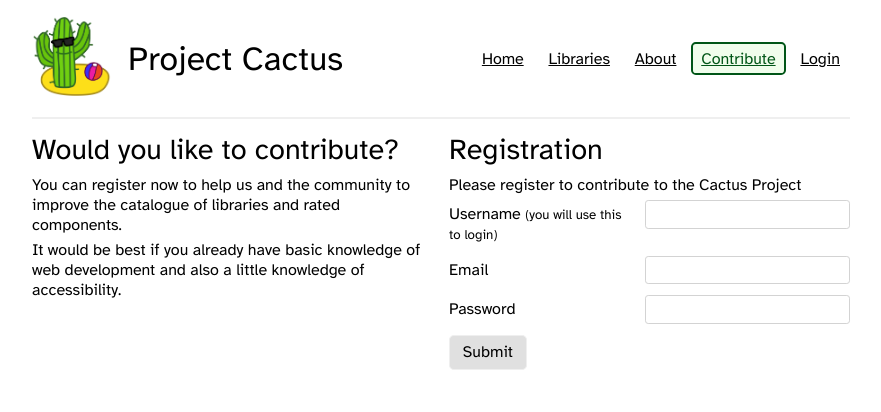
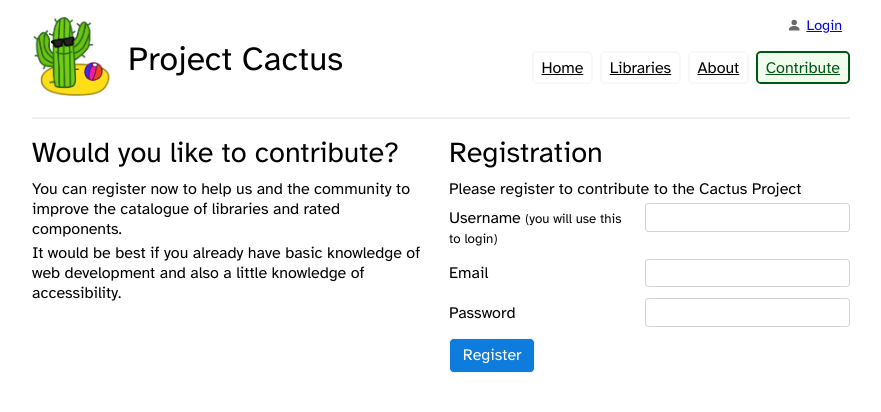
Before and after one commit to ost-fh/Cactus, a React (Create React App) app: page /contribute in a window 1280 px wide. Shown: the top 412 px of the page, without its empty margins (199-1080 px from the left). Built offline with nearby package versions, Linux system fonts and the light colour scheme.

Commit message:
improved loginstatus

```diff
--- a/src/layout/PublicLayout.tsx
+++ b/src/layout/PublicLayout.tsx
@@ -1,7 +1,7 @@
 import React, { useContext } from "react";
+import { BsFillPersonFill, BsPersonCircle } from "react-icons/bs";
 import { Link } from "react-router-dom";
 import { UserContext } from "../App";
-// import { FaSignOutAlt } from "react-icons/fa";
 import "./publiclayout.css";
 
 type PublicLayoutProps = {
@@ -15,18 +15,37 @@ const PublicLayout = ({ children, activeLink }: PublicLayoutProps) => {
   return (
     <div className='container'>
       <header className='page-header'>
-        <Link to={"/"}>
-          <img className='logo' alt='logo' src='/cactus_logo.png' />
+        <Link tabIndex={-1} title='Navigate to homepage' to={"/"}>
+          <img
+            className='logo'
+            alt='logo of project cactus'
+            src='/cactus_logo.png'
+          />
         </Link>
-        <Link to={"/"} className='page-header-title'>
+        <Link
+          title='Navigate to homepage'
+          to={"/"}
+          className='page-header-title'
+        >
           <h1>Project Cactus</h1>
         </Link>
         <div className='page-header-group'>
-          {userData?.token && (
-            <div className='page-header-user'>
-              Logged in as {userData.username}
-            </div>
-          )}
+          <div className='page-header-user'>
+            {userData?.token ? (
+              <>
+                <BsFillPersonFill /> Logged in as {userData.username}
+                {" - "}
+                <Link to='/logout'>Logout</Link>
+              </>
+            ) : (
+              <>
+                <BsFillPersonFill />
+                <Link className={`${activeLink === "login" && ""}`} to='/login'>
+                  Login
+                </Link>
+              </>
+            )}
+          </div>
           <nav>
             <Link
               className={`nav-link ${
@@ -60,7 +79,7 @@ const PublicLayout = ({ children, activeLink }: PublicLayoutProps) => {
             >
               Contribute
             </Link>
-            {!userData?.token ? (
+            {/* {!userData?.token ? (
               <Link
                 className={`nav-link ${
                   activeLink === "login" ? "nav-link-active" : ""
@@ -71,9 +90,9 @@ const PublicLayout = ({ children, activeLink }: PublicLayoutProps) => {
               </Link>
             ) : (
               <Link className='nav-link' to='/logout'>
-                {/* <FaSignOutAlt />*/} Logout
+                Logout
               </Link>
-            )}
+            )} */}
           </nav>
         </div>
       </header>
--- a/src/layout/publiclayout.css
+++ b/src/layout/publiclayout.css
@@ -1,11 +1,15 @@
 .logo {
   max-height: 5rem;
+}
+
+main {
+  margin-top: 1rem;
 }
 
 .page-header nav {
   display: flex;
   justify-content: flex-end;
-  gap: 0.3rem;
+  gap: 0.4rem;
   align-items: center;
   height: 100%;
   padding: auto;
@@ -21,7 +25,7 @@
   border-radius: 0.3rem;
   color: black;
   background-color: white;
-  border: white solid 2px;
+  border: rgb(248, 248, 248) solid 2px;
 
   transition: background-color 0.3s ease;
   display: flex;
@@ -29,8 +33,8 @@
 }
 
 .nav-link:hover {
-  transition: background-color 0.2s ease;
-  background-color: rgb(225, 225, 240);
+  transition: border-color 0.2s ease;
+  border-color: rgb(138, 138, 138);
 }
 
 .nav-link-active,
@@ -50,8 +54,12 @@
 }
 
 .page-header-user {
-  font-size: 0.8rem;
-  color: gray;
+  font-size: 0.9rem;
+  color: rgb(106, 106, 106);
+  padding-right: 0.5rem;
+  display: flex;
+  align-items: center;
+  gap: 0.3rem;
 }
 
 .page-header-group {
--- a/src/pages/Contribute.tsx
+++ b/src/pages/Contribute.tsx
@@ -77,7 +77,9 @@ const Contribute = (props: { setUserData: any }) => {
                 onChange={(e) => setPassword(e.target.value)}
               />
               <div>
-                <button type='submit'>Submit</button>
+                <button className='button-primary' type='submit'>
+                  Register
+                </button>
               </div>
             </form>
           )}
--- a/src/pages/Login.tsx
+++ b/src/pages/Login.tsx
@@ -52,7 +52,7 @@ const Login = (props: { setUserData: any }) => {
   return (
     <PublicLayout activeLink='login'>
       <div className='login'>
-        <h2>Please Log In</h2>
+        <h2>Login</h2>
 
         <form className='form' onSubmit={handleSubmit}>
           <label htmlFor='login-username'>Username</label>
--- a/src/pages/librarydetail.css
+++ b/src/pages/librarydetail.css
@@ -42,10 +42,9 @@
 
 .lib-testresult > header {
   display: grid;
-  grid-template-columns: auto 1fr auto;
+  grid-template-columns: auto 1fr;
   align-items: baseline;
   gap: 1rem;
-  padding-bottom: 0.5rem;
 }
 
 .count-list {
```
